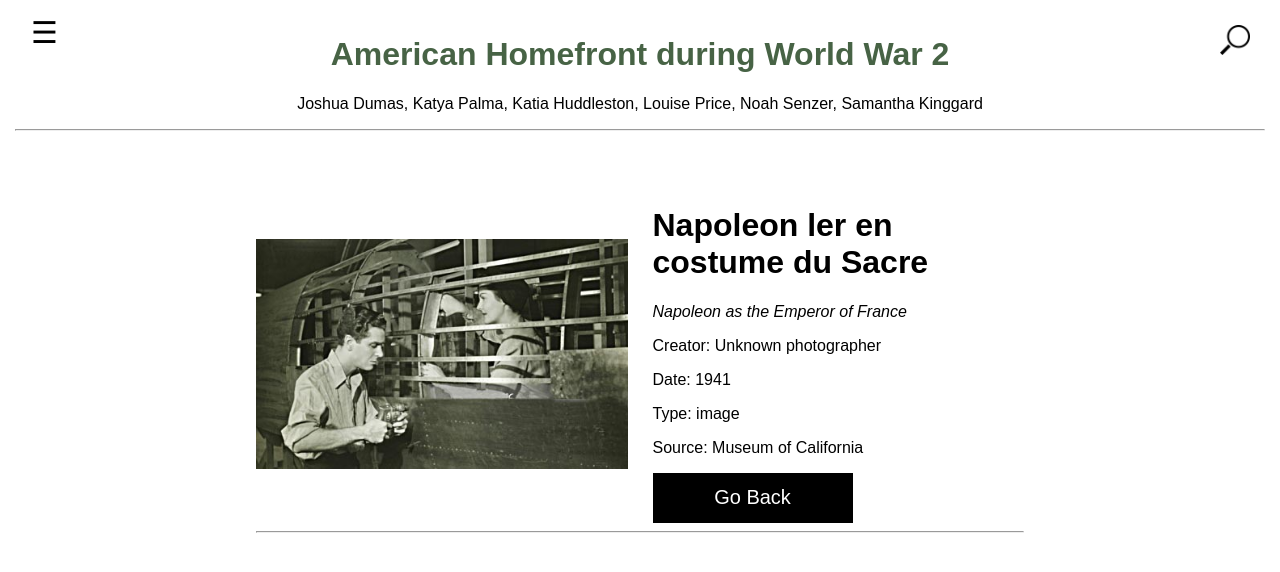
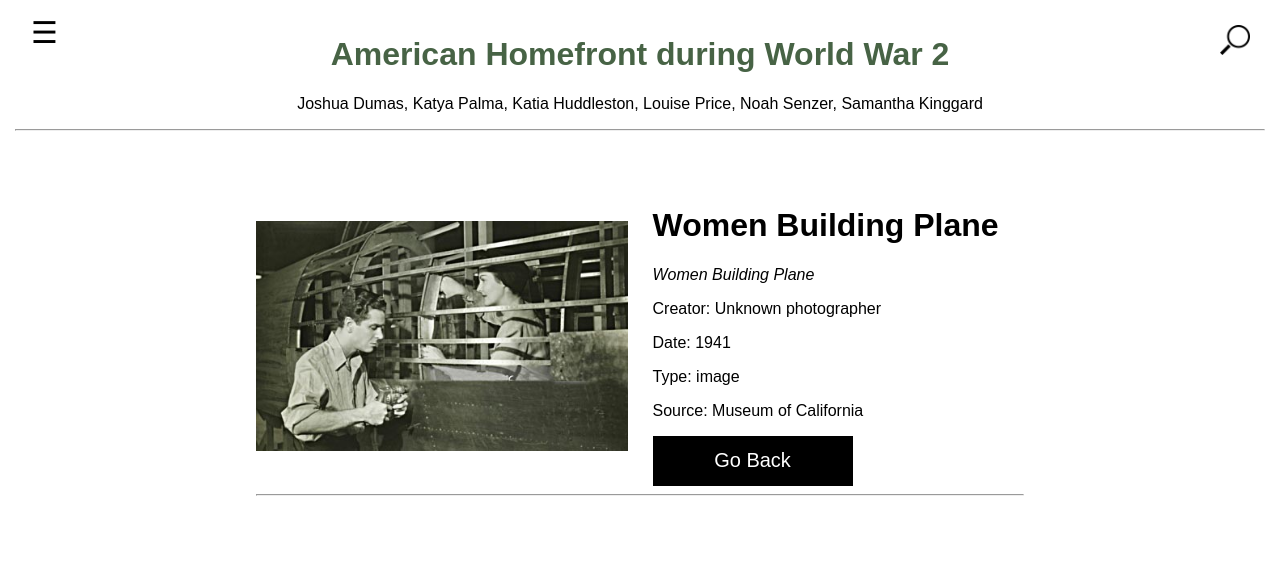
Before and after one commit to Joshuadumas2/Dumas-Joshua-WOH-3931, a Jekyll site: the page built from media_files/_media_metadata/4-CoupleRiveting.md, in a window 1280 px wide. Shown: the top 572 px of the page. Built offline with Jekyll 4.4.1, drawn with Linux system fonts in a browser that asks for light colours.

Commit message:
Update 4-CoupleRiveting.md

```diff
--- a/media_files/_media_metadata/4-CoupleRiveting.md
+++ b/media_files/_media_metadata/4-CoupleRiveting.md
@@ -2,8 +2,8 @@
 name: Amerianhomefrontplane
 media_type: image
 
-_title: Napoleon ler en costume du Sacre
-description: Napoleon as the Emperor of France
+_title: Women Building Plane
+description: Women Building Plane
 creator: Unknown photographer
 _date: 1941
 source: Museum of California
```
